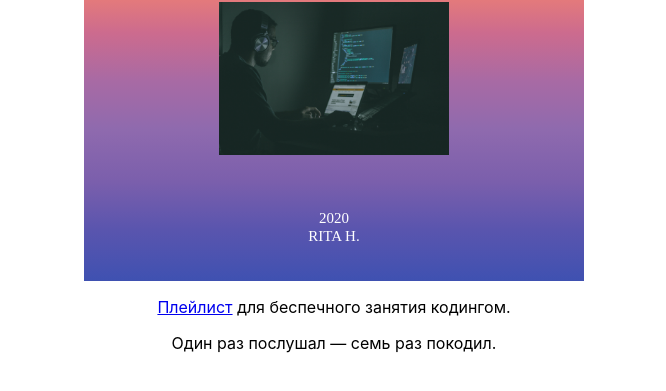
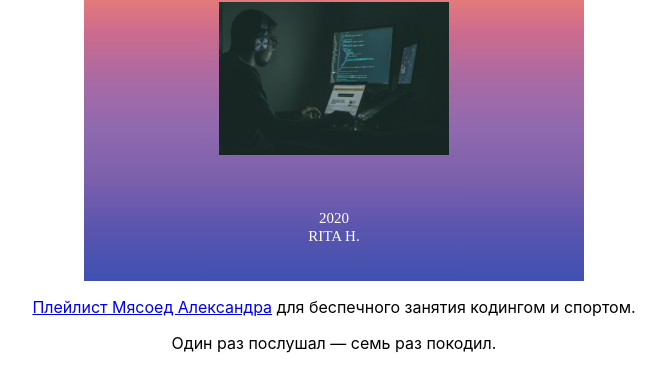
Before and after one commit to myasoedas/Playlist, a plain HTML site: page index.html in a window 1280 px wide. Shown: the part 127-518 px from the top of the page, without its empty margins (306-972 px from the left). Drawn offline with Linux system fonts and the light colour scheme.

Commit message:
Added a link to my playlist

```diff
--- a/index.html
+++ b/index.html
@@ -14,7 +14,7 @@
     <h3>2020</h3>
     <h3>Rita H.</h3>
   </div>
-  <p><a href="https://www.noisli.com" target="_blank">Плейлист</a> для беспечного занятия кодингом.</p>
+  <p><a href="https://music.yandex.ru/users/blagov2004/playlists/1003" target="_blank">Плейлист Мясоед Александра</a> для беспечного занятия кодингом и спортом.</p>
   <p>Один раз послушал — семь раз покодил.</p>
 </body>
 </html>
```
